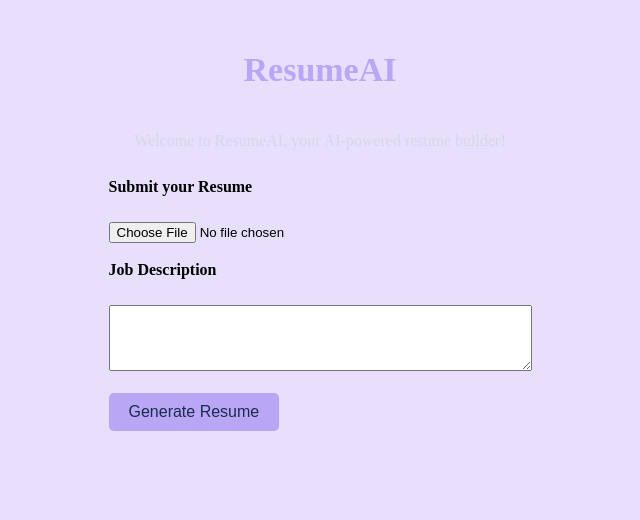
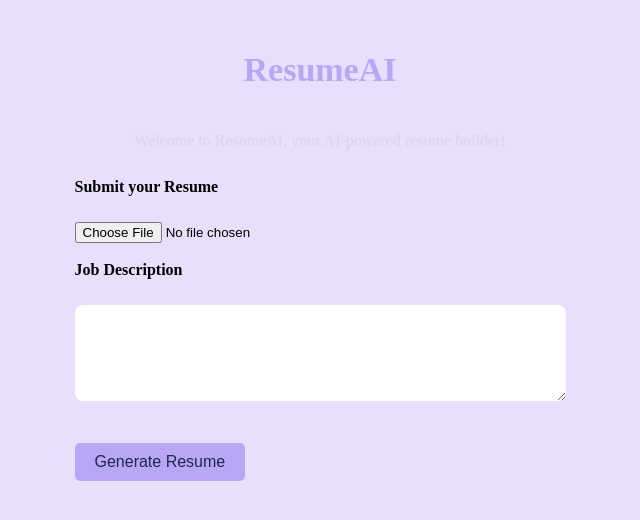
Before and after one commit to AreebaAliSiddiqui/ResumeAI, a Flask app: page / in a window 1280 px wide. Shown: the top 520 px of the page, without its empty margins (320-960 px from the left). Run offline with Flask 3, Linux system fonts and the light colour scheme.

Commit message:
Style job description textarea

```diff
--- a/static/site.css
+++ b/static/site.css
@@ -45,3 +45,13 @@ label {
     margin-bottom: 8px;
     font-weight: bold;
 }
+textarea {
+    width: 100%;
+    max-width: 100%;
+    padding: 12px;
+    border-radius: 8px;
+    border: none;
+    font-size: 15px;
+    box-sizing: border-box;
+    margin-bottom: 20px;
+}
```
